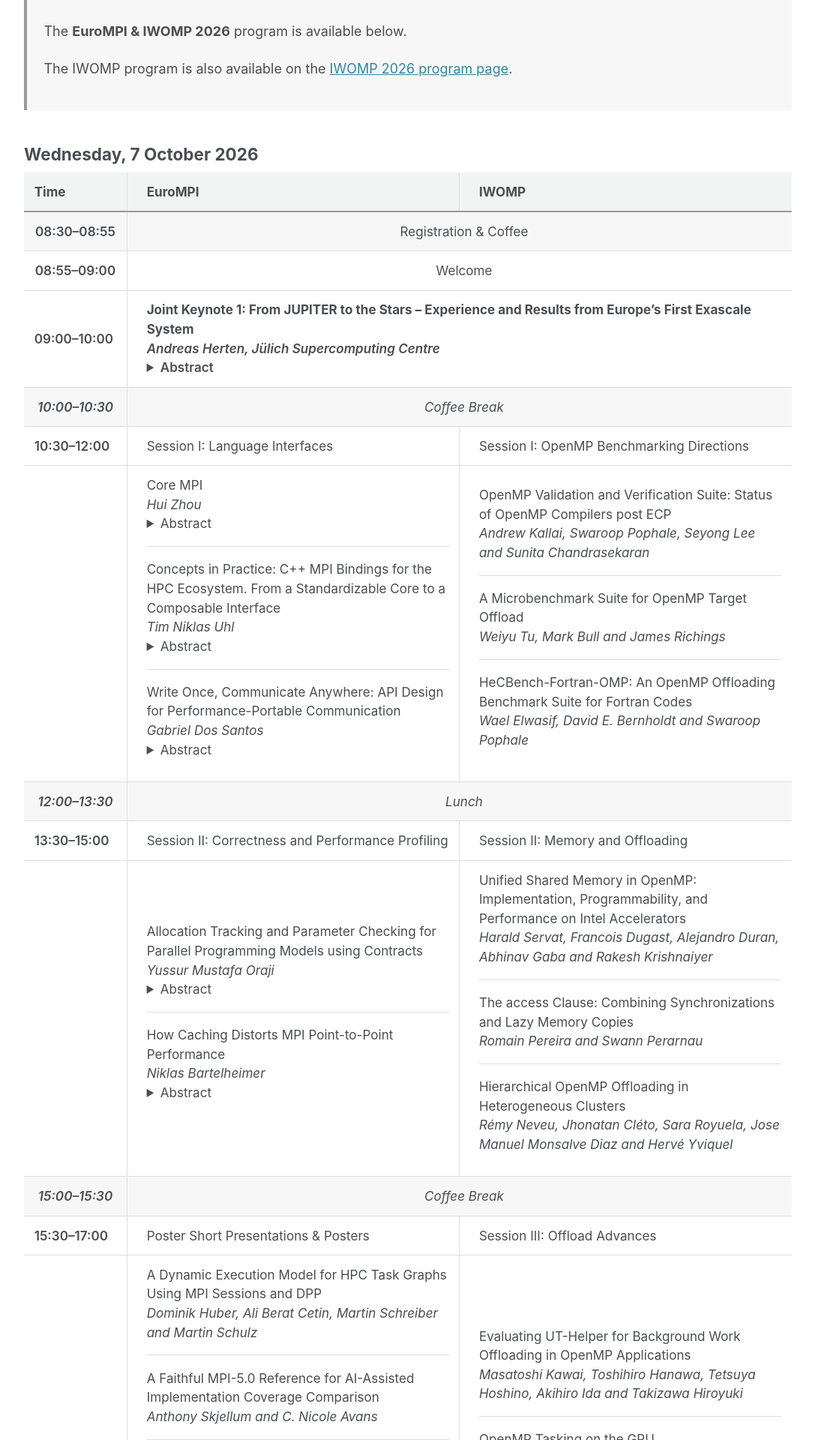
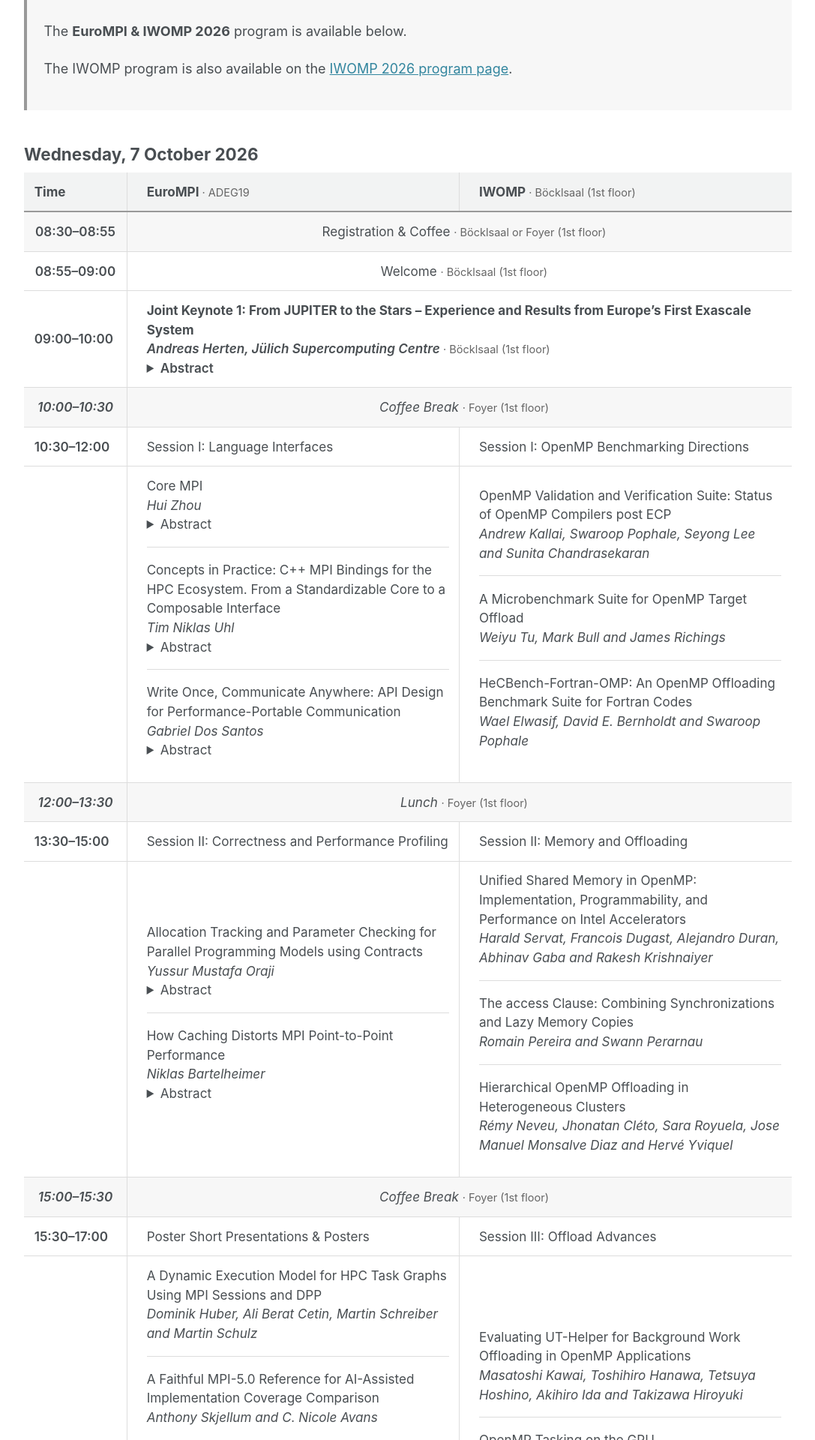
Before and after one commit to eurompi/eurompi.github.io, a Jekyll site: the page built from _pages/program.md, in a window 1280 px wide. Shown: the part 608-2528 px from the top of the page at 75% size, without its empty margins (96-1183 px from the left). Built offline with Jekyll 4.4.1, drawn with Linux system fonts in a browser that asks for light colours; cached includes are drawn as plain includes; some of the changed text lies outside the part shown.

Commit message:
Fine-tune program.

```diff
--- a/_pages/program.md
+++ b/_pages/program.md
@@ -66,6 +66,14 @@
   .program-closing td,
   .program-end td {
     text-align: center;
+  }
+
+  .program-room {
+    font-size: 0.85em;
+    font-weight: normal;
+    font-style: normal;
+    color: #666;
+    white-space: nowrap;
   }
 
   .program-keynote td,
@@ -150,26 +158,26 @@
 <thead>
   <tr>
     <th class="program-time">Time</th>
-    <th>EuroMPI</th>
-    <th>IWOMP</th>
+    <th>EuroMPI <span class="program-room">· ADEG19</span></th>
+    <th>IWOMP <span class="program-room">· Böcklsaal (1st floor)</span></th>
   </tr>
 </thead>
 
 <tbody>
   <tr class="program-registration">
     <td>08:30–08:55</td>
-    <td colspan="2">Registration &amp; Coffee</td>
+    <td colspan="2">Registration &amp; Coffee <span class="program-room">· Böcklsaal or Foyer (1st floor)</span></td>
   </tr>
 
   <tr class="program-welcome">
     <td>08:55–09:00</td>
-    <td colspan="2">Welcome</td>
+    <td colspan="2">Welcome <span class="program-room">· Böcklsaal (1st floor)</span></td>
   </tr>
 
   <tr class="program-keynote">
     <td>09:00–10:00</td>
     <td colspan="2"><strong>Joint Keynote 1: From JUPITER to the Stars – Experience and Results from Europe’s First Exascale System</strong><br>
-      <i>Andreas Herten, Jülich Supercomputing Centre</i>
+      <i>Andreas Herten, Jülich Supercomputing Centre</i> <span class="program-room">· Böcklsaal (1st floor)</span>
       <details>
       <summary>Abstract</summary>
       <p>
@@ -182,7 +190,7 @@
 
   <tr class="program-break">
     <td>10:00–10:30</td>
-    <td colspan="2">Coffee Break</td>
+    <td colspan="2">Coffee Break <span class="program-room">· Foyer (1st floor)</span></td>
   </tr>
 
   <tr>
@@ -244,7 +252,7 @@
 
   <tr class="program-break">
     <td>12:00–13:30</td>
-    <td colspan="2">Lunch</td>
+    <td colspan="2">Lunch <span class="program-room">· Foyer (1st floor)</span></td>
   </tr>
 
   <tr>
@@ -296,7 +304,7 @@
 
   <tr class="program-break">
     <td>15:00–15:30</td>
-    <td colspan="2">Coffee Break</td>
+    <td colspan="2">Coffee Break <span class="program-room">· Foyer (1st floor)</span></td>
   </tr>
 
   <tr>
@@ -359,12 +368,12 @@
 
 <h2>Thursday, 8 October 2026</h2>
 
-<div class="program-day"> <table class="program-table"> <thead> <tr> <th class="program-time">Time</th> <th>EuroMPI</th> <th>IWOMP</th> </tr> </thead> <tbody> <tr class="program-registration"> <td>08:30–09:00</td> <td colspan="2">Registration &amp; Coffee</td> </tr>
+<div class="program-day"> <table class="program-table"> <thead> <tr> <th class="program-time">Time</th> <th>EuroMPI <span class="program-room">· ADEG19</span></th> <th>IWOMP <span class="program-room">· Böcklsaal (1st floor)</span></th> </tr> </thead> <tbody> <tr class="program-registration"> <td>08:30–09:00</td> <td colspan="2">Registration &amp; Coffee <span class="program-room">· Foyer (1st floor)</span></td> </tr>
 
   <tr class="program-keynote">
     <td>09:00–10:00</td>
     <td colspan="2"><strong>Joint Keynote 2:</strong> Who Decides? Beyond Runtime Defaults, Toward Adaptive Multi-Device OpenMP<br>
-      <i>Florina M. Ciorba, University of Basel</i>
+      <i>Florina M. Ciorba, University of Basel</i> <span class="program-room">· Böcklsaal (1st floor)</span>
       <details>
       <summary>Abstract</summary>
       <p>OpenMP has spent two decades making parallelism expressible. The harder question now is who decides how that parallelism is exploited. Every OpenMP program already delegates its most important choices (which schedule and chunk size, which task runs next, which device, how many teams) to a compiler, a runtime, an operating system, and a batch scheduler, and these rarely talk to one another. On heterogeneous multi-device systems, and with irregular, AI-augmented workloads, those choices can no longer be made once, statically, by whoever wrote or implemented the directive.<br>
@@ -383,7 +392,7 @@
 
   <tr class="program-break">
     <td>10:00–10:30</td>
-    <td colspan="2">Coffee Break</td>
+    <td colspan="2">Coffee Break <span class="program-room">· Foyer (1st floor)</span></td>
   </tr>
 
   <tr>
@@ -445,7 +454,7 @@
 
   <tr class="program-break">
     <td>12:00–13:30</td>
-    <td colspan="2">Lunch</td>
+    <td colspan="2">Lunch <span class="program-room">· Foyer (1st floor)</span></td>
   </tr>
 
   <tr>
@@ -492,7 +501,7 @@
 
   <tr class="program-break">
     <td>15:00–15:30</td>
-    <td colspan="2">Coffee Break</td>
+    <td colspan="2">Coffee Break <span class="program-room">· Foyer (1st floor)</span></td>
   </tr>
 
   <tr>
@@ -560,6 +569,8 @@
 </table> </div>
 
 <h2>Friday, 9 October 2026</h2>
+
+<p>Rooms: everything in ADEG19 (ground floor). See <a href="/venue#rooms">venue</a>.</p>
 
 <div class="program-day"> <table class="program-table"> <thead> <tr> <th class="program-time">Time</th> <th>EuroMPI</th> <th>IWOMP</th> </tr> </thead> <tbody> <tr class="program-registration"> <td>08:30–09:00</td> <td colspan="2">Registration &amp; Coffee</td> </tr>
 
```
Also changed, not shown: other parts of _pages/program.md (+2 -1 lines), _pages/venue.md (+22 -11 lines).
